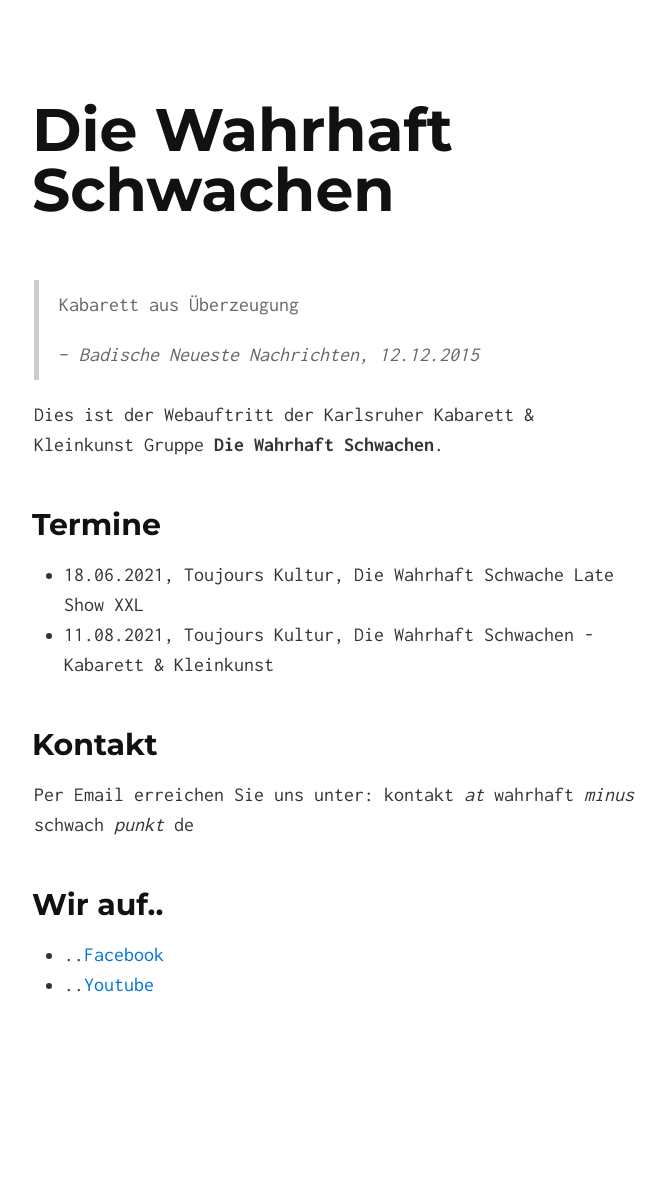
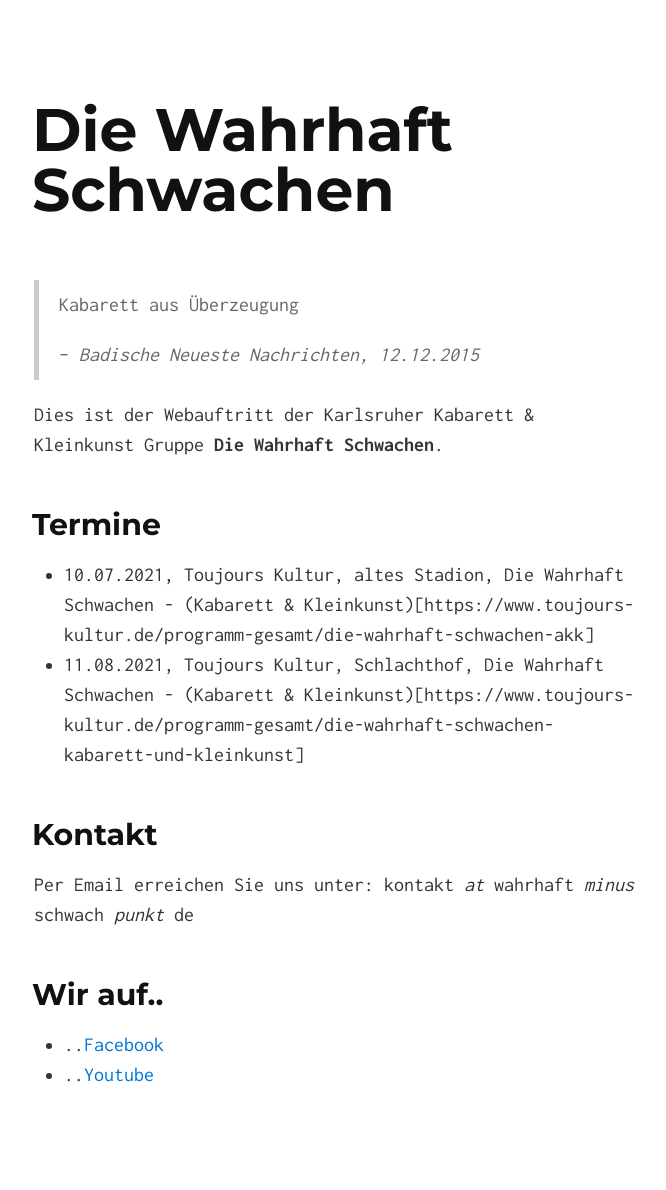
Before and after one commit to Die-Wahrhaft-Schwachen/diewahrhaftschwachen, a Jekyll site: the page built from index.md, in a window 1280 px wide. Shown: the whole page, without its empty margins (306-972 px from the left). Built offline with Jekyll 4.4.1, drawn with Linux system fonts in a browser that asks for light colours; before the commit the page ends 1100 px from its top, so only the background shows below that.

Commit message:
Update Termine

```diff
--- a/index.md
+++ b/index.md
@@ -10,8 +10,8 @@ Dies ist der Webauftritt der Karlsruher Kabarett & Kleinkunst Gruppe **Die Wahrh
 
 ## Termine
 
-* 18.06.2021, Toujours Kultur, Die Wahrhaft Schwache Late Show XXL
-* 11.08.2021, Toujours Kultur, Die Wahrhaft Schwachen - Kabarett & Kleinkunst
+* 10.07.2021, Toujours Kultur, altes Stadion, Die Wahrhaft Schwachen - (Kabarett & Kleinkunst)[https://www.toujours-kultur.de/programm-gesamt/die-wahrhaft-schwachen-akk]
+* 11.08.2021, Toujours Kultur, Schlachthof, Die Wahrhaft Schwachen - (Kabarett & Kleinkunst)[https://www.toujours-kultur.de/programm-gesamt/die-wahrhaft-schwachen-kabarett-und-kleinkunst]
 
 ## Kontakt
 
```
